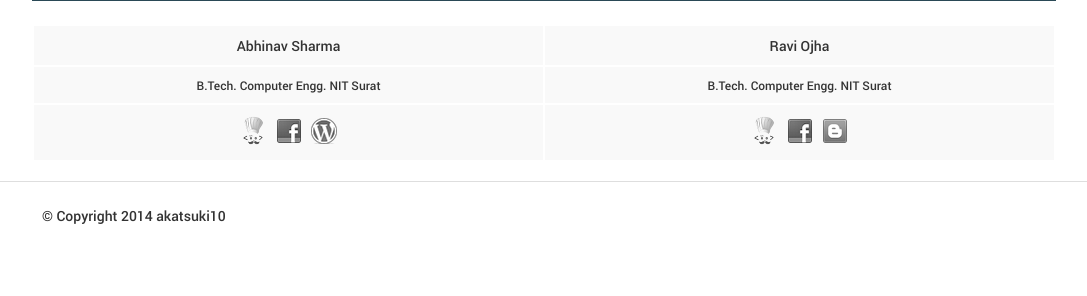
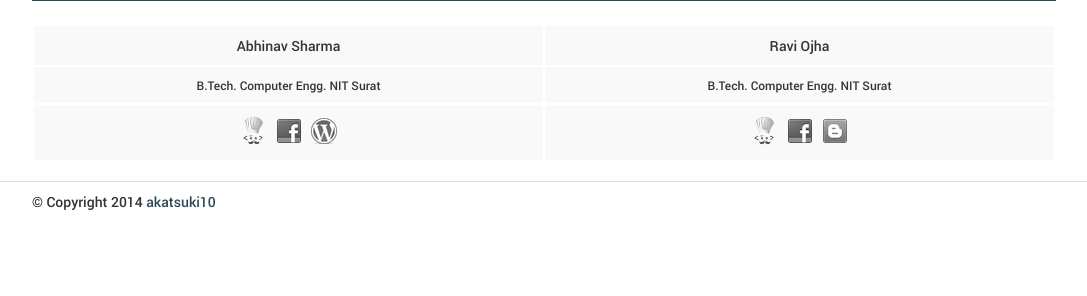
Before and after one commit to akatsuki10b/ByteJudge, a PHP site: page /about.php in a window 1280 px wide. Shown: the part 176-472 px from the top of the page, without its empty margins (96-1183 px from the left). Run offline with PHP 8.4, Linux system fonts and the light colour scheme.

Commit message:
style: refactor style and fix footer structure

```diff
--- a/ByteJudge/css/style.css
+++ b/ByteJudge/css/style.css
@@ -19,6 +19,9 @@ a:visited {color:#2a4956; text-decoration:none;} /* visited link */
 a:hover {color:#396070;text-decoration:underline;}   /* mouse over link */
 a:active {color:#396070; text-decoration:none;}  /* selected link */
 
+/*
+* Frequently used classes
+*/
 .float-left {
     float: left;
 }
@@ -33,14 +36,25 @@ a:active {color:#396070; text-decoration:none;}  /* selected link */
     height:100%;
 }
 
+/*
+* Navigation classses
+*/
+
 .header {
     width: 100%;
-    margin: auto;
     background-color: #2a4956;
     border-top: #396070 solid 10px;
     height: 60px;
     padding: 0% 10%;
     box-sizing: border-box;
+}
+
+.footer {
+    clear:both;
+    width: 100%;
+    padding: 10px 10%;
+    box-sizing: border-box;
+    border-top: 1px solid #dedede;
 }
 
 .logo {
@@ -583,18 +597,6 @@ input:required:valid
     background-repeat: no-repeat;
     -moz-box-shadow: none;
 }
-#footer
-{
-	clear:both;
-	min-width:980px;
-	padding-left:10%;
-	border-top:1px solid #dedede;
-}
-
-#footer p
-{
-	padding:10px;
-}
 
 div.content_tab
 {
--- a/ByteJudge/includes/footer.php
+++ b/ByteJudge/includes/footer.php
@@ -1,3 +1,3 @@
-<div id="footer">
-<p> © Copyright 2014 akatsuki10</a></p>
+<div class="footer">
+© Copyright 2014 <a href="./about.php"> akatsuki10</a></p>
 </div> <!-- end #footer -->
```
Lines whose indentation alone changed are shown as unchanged.
